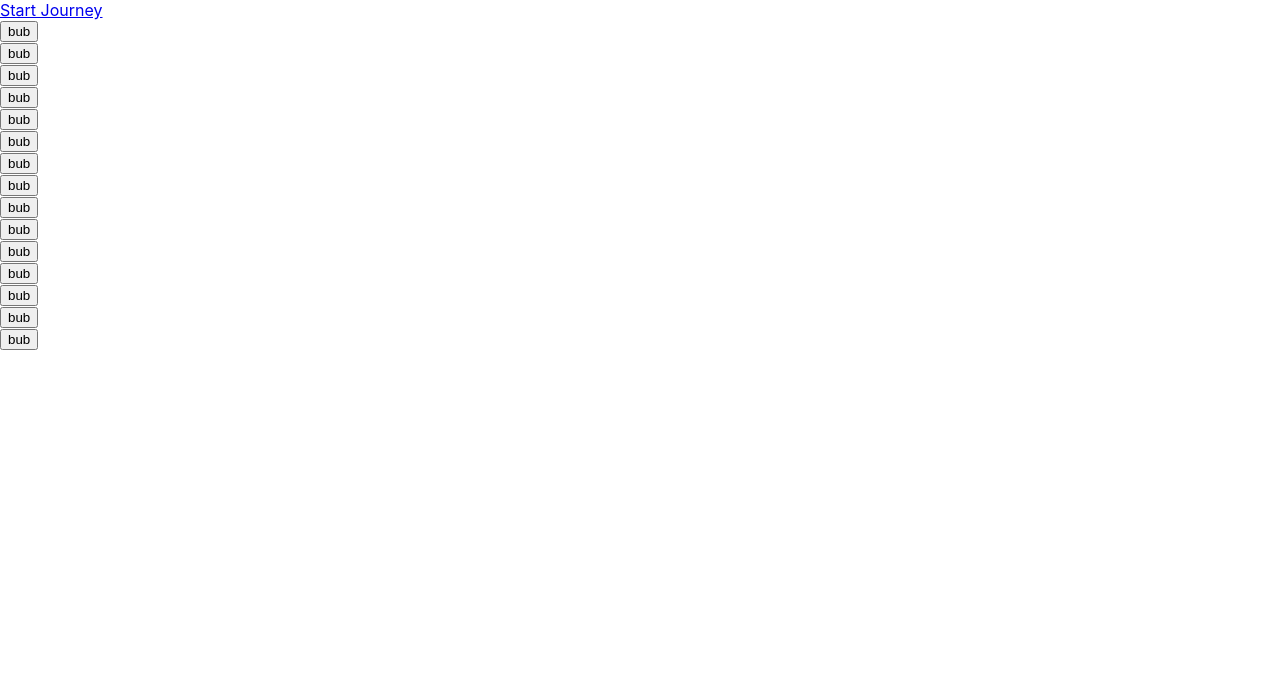
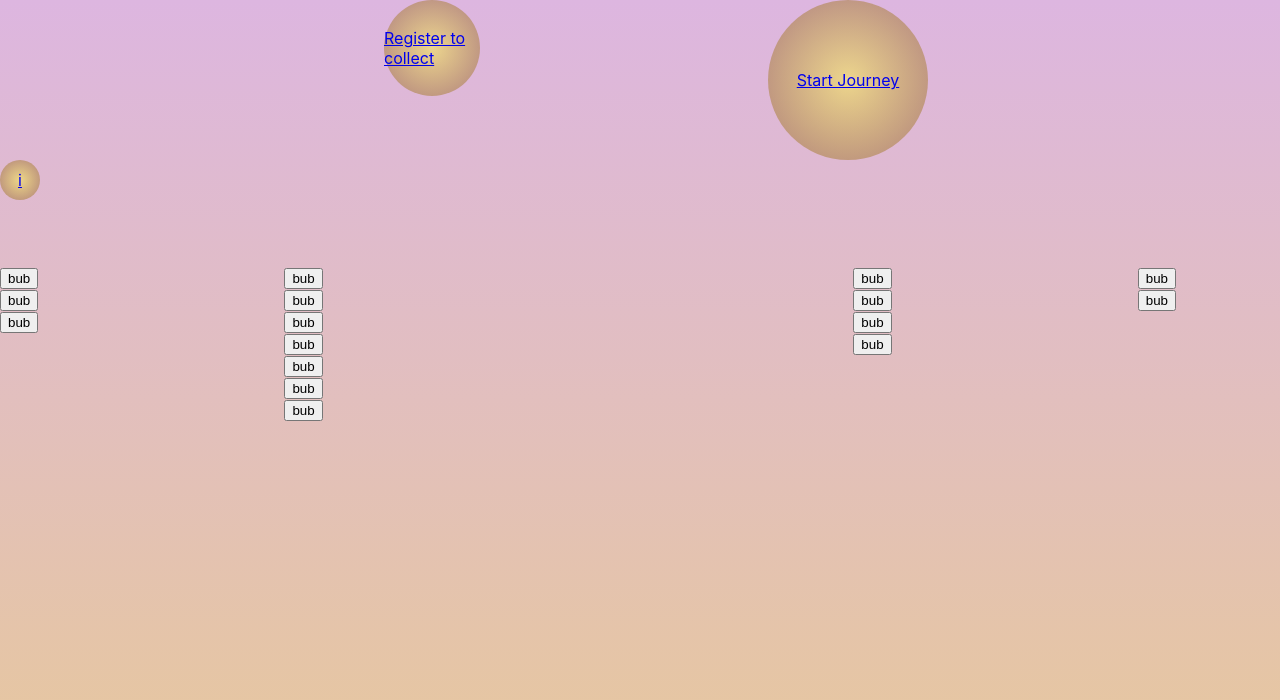
Before and after one commit to tanvibhakta/sultana-fieldness, a React (Create React App) app: page / in a window 1280 px wide. Shown: the top 700 px of the page. Built offline with nearby package versions, Linux system fonts and the light colour scheme.

Commit message:
Add layout

```diff
--- /dev/null
+++ b/src/css/landingpage.css
@@ -0,0 +1,121 @@
+body {
+  height: 100vh;
+  background: linear-gradient(180deg, #ddb6e0 0%, #e7c89b 100%);
+}
+
+.button {
+  border-radius: 100%;
+
+  display: flex;
+  justify-content: center;
+  align-items: center;
+
+  background: radial-gradient(
+    50% 50% at 50% 50%,
+    rgba(251, 243, 64, 0.5) 0%,
+    rgba(164, 122, 42, 0.5) 100%
+  );
+}
+
+.big.button {
+  height: 10rem;
+  width: 10rem;
+}
+
+.medium.button {
+  height: 6rem;
+  width: 6rem;
+}
+
+.small.button {
+  height: 2.5rem;
+  width: 2.5rem;
+}
+
+.container {
+  display: grid;
+  grid-template-columns: 1fr 1fr 1fr;
+  grid-template-rows: 1fr 1fr 1fr 1fr 1fr;
+  gap: 0px 0px;
+  grid-auto-flow: row;
+  grid-template-areas:
+    "buttons buttons buttons"
+    "buttons buttons buttons"
+    "bubbles bubbles bubbles"
+    "bubbles bubbles bubbles"
+    "bubbles bubbles bubbles";
+}
+
+.bubbles {
+  display: grid;
+  grid-template-columns: 1fr 2fr 1fr 0.5fr;
+  grid-template-rows: 1fr;
+  gap: 0px 0px;
+  grid-auto-flow: row;
+  grid-template-areas: "different types of columns";
+  grid-area: bubbles;
+}
+
+.different {
+  grid-area: different;
+}
+
+.types {
+  grid-area: types;
+}
+
+.of {
+  grid-area: of;
+}
+
+.columns {
+  grid-area: columns;
+}
+
+.buttons {
+  display: grid;
+  grid-template-columns: 1fr 1fr 1fr 1fr 1fr;
+  grid-template-rows: 1fr 1fr 1fr 1fr 1fr;
+  gap: 0px 0px;
+  grid-auto-flow: row;
+  grid-template-areas:
+    "register-user-and-map register-user-and-map register-user-and-map start-journey start-journey"
+    "register-user-and-map register-user-and-map register-user-and-map start-journey start-journey"
+    "register-user-and-map register-user-and-map register-user-and-map start-journey start-journey"
+    "info-button info-button info-button info-button info-button"
+    "user-tab user-tab user-tab user-tab user-tab";
+  grid-area: buttons;
+}
+
+.user-tab {
+  grid-area: user-tab;
+}
+
+.info-button {
+  grid-area: info-button;
+}
+
+.start-journey {
+  grid-area: start-journey;
+}
+
+.register-user-and-map {
+  display: grid;
+  grid-template-columns: 1fr 1fr 1fr 1fr;
+  grid-template-rows: 1fr 1fr 1fr;
+  gap: 0px 0px;
+  grid-auto-flow: row;
+  grid-template-areas:
+    ". . register-user register-user"
+    "map map register-user register-user"
+    "map map . .";
+  grid-area: register-user-and-map;
+}
+
+.register-user {
+  grid-area: register-user;
+}
+
+.map {
+  grid-area: map;
+}
--- a/src/pages/LandingPage.jsx
+++ b/src/pages/LandingPage.jsx
@@ -1,19 +1,32 @@
+import { Link } from "react-router-dom";
 import { Bubble } from "../components/Bubble";
-import { Link } from "react-router-dom";
+import "../css/landingpage.css";
 
 export const LandingPage = () => {
   return (
-    <div>
+    <div className="container">
+      <div className="buttons">
+        <div className="start-journey big button">
           <Link to="/page1">Start Journey</Link>
-      <div>
+        </div>
+        <div className="register-user-and-map">
+          <div className="register-user medium button">
+            <Link to="/">Register to collect</Link>
+          </div>
+          <div className="map"></div>
+        </div>
+        <div className="info-button small button">
+          <Link to="/">i</Link>
+        </div>
+        <div className="user-tab"></div>
+      </div>
+      <div className="bubbles">
+        <div className="different">
           <Bubble />
           <Bubble />
           <Bubble />
-        <Bubble />
-        <Bubble />
-        <Bubble />
-        <Bubble />
-        <Bubble />
+        </div>
+        <div className="types">
           <Bubble />
           <Bubble />
           <Bubble />
@@ -22,6 +35,17 @@ export const LandingPage = () => {
           <Bubble />
           <Bubble />
         </div>
+        <div className="of">
+          <Bubble />
+          <Bubble />
+          <Bubble />
+          <Bubble />
+        </div>
+        <div className="columns">
+          <Bubble />
+          <Bubble />
+        </div>
+      </div>
     </div>
   );
 };
```
Lines whose indentation alone changed are shown as unchanged.
